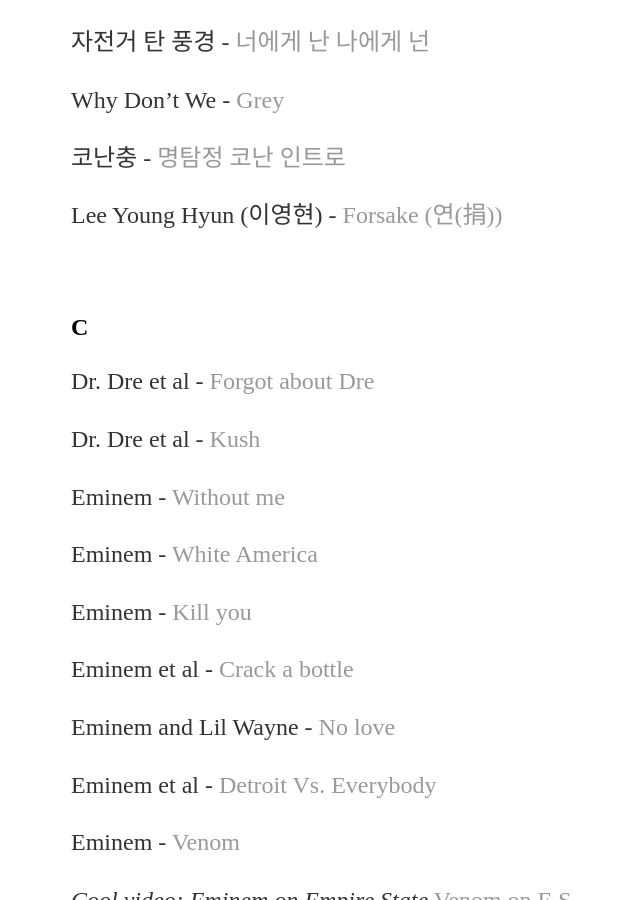
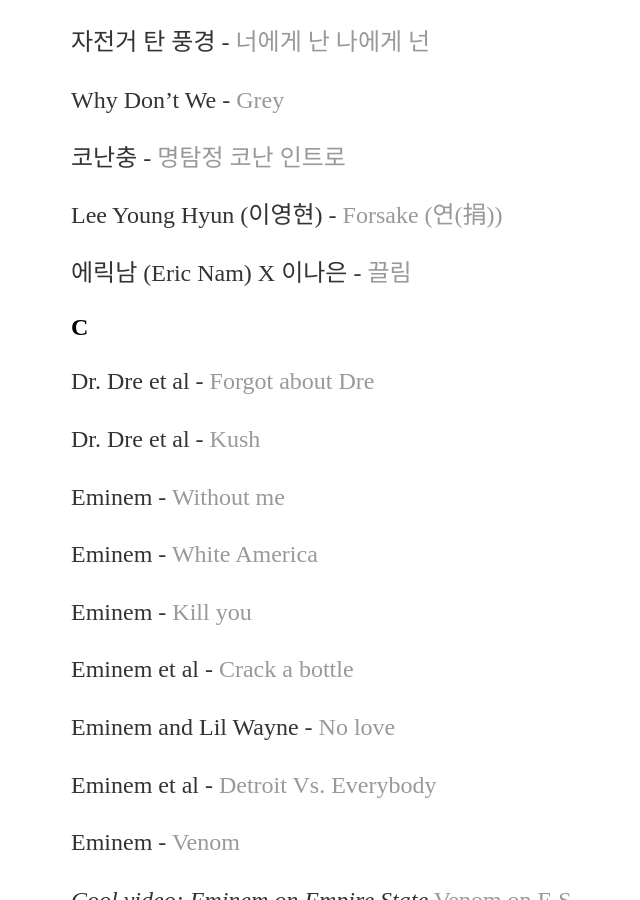
Before and after one commit to yjkweon24/yjkweon24.github.io, a Jekyll site: the page built from _posts/2018-10-23-songs-that-i-love.md, in a window 1280 px wide and 900 px high, scrolled down 7735 px. Shown: the whole window, without its empty margins (121-761 px from the left). Built offline with Jekyll 4.4.1, drawn with Linux system fonts in a browser that asks for light colours.

Commit message:
Update 2018-10-23-songs-that-i-love.md

```diff
--- a/_posts/2018-10-23-songs-that-i-love.md
+++ b/_posts/2018-10-23-songs-that-i-love.md
@@ -267,6 +267,7 @@
 
 Lee Young Hyun (이영현) - [Forsake (연(捐))](https://www.youtube.com/watch?v=ZhMQaaE1W68)
 
+에릭남 (Eric Nam) X 이나은 - [끌림](https://www.youtube.com/watch?v=kMt0muFdmYc&list=RDkMt0muFdmYc&index=1)
 <br>
 
 ## C
```
